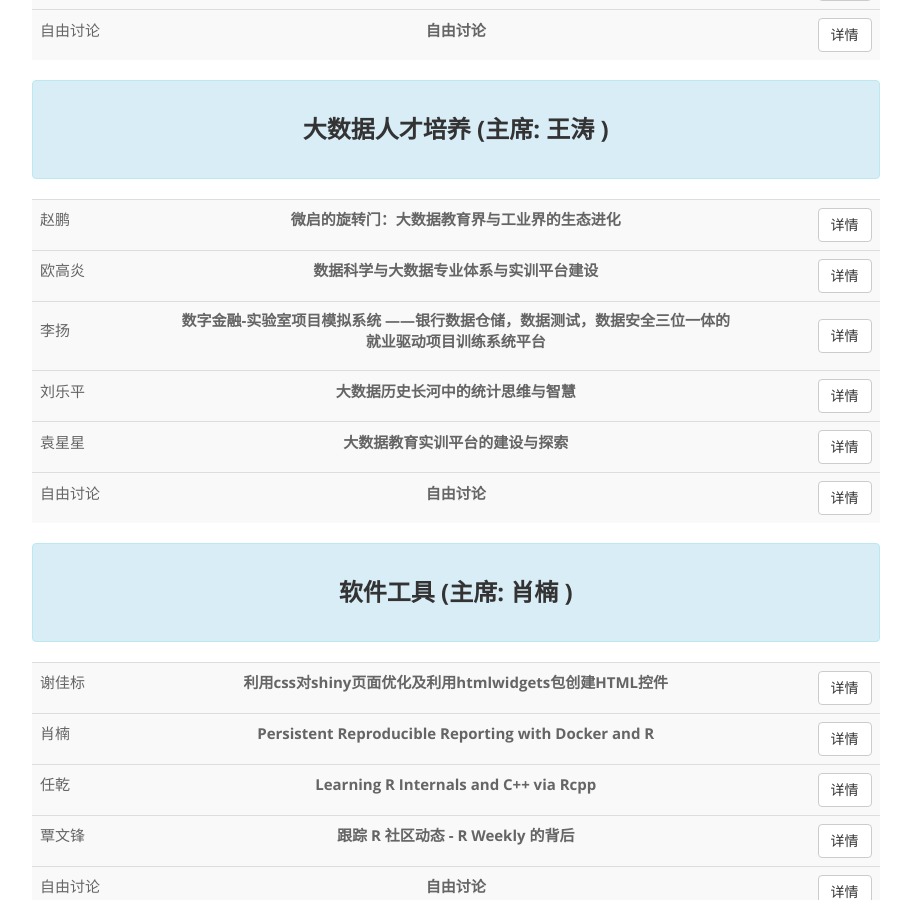
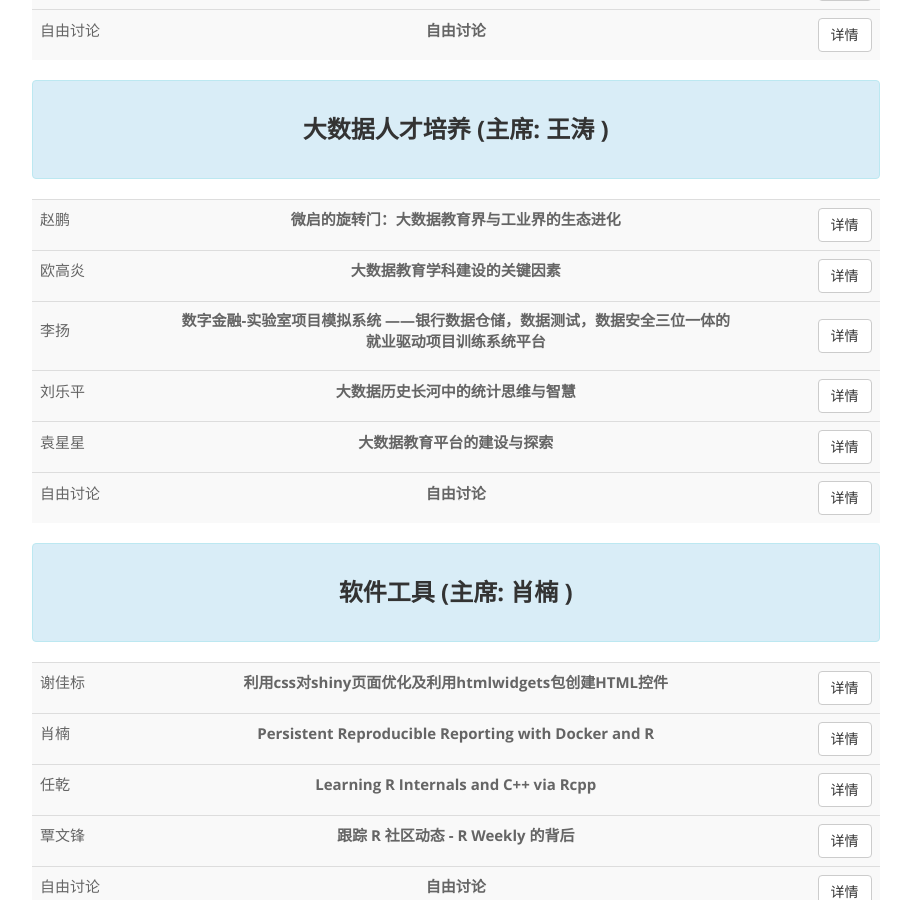
Before and after one commit to cosname/R-conference, a Jekyll site: the page built from bj2017/lectures.md, in a window 1280 px wide and 900 px high, scrolled down 7957 px. Shown: the whole window, without its empty margins (38-949 px from the left). Built offline with Jekyll 4.4.1, drawn with Linux system fonts in a browser that asks for light colours.

Commit message:
Update lectures.md

```diff
--- a/bj2017/lectures.md
+++ b/bj2017/lectures.md
@@ -1838,8 +1838,7 @@ location: bj
   <tr class="collapse" id="session-17-sub-1">
     <td colspan="3">
     <p><button type="button" class="btn btn-primary"><strong>摘要</strong></button> 大数据时代中，技术变革和人才稀缺成为两个核心话题。作为服务了数十万公司的移动互联网招聘平台，BOSS直聘积累了海量人才大数据，清楚地看到当下企业应用大数据技术，与人才断层下的几个困境。构建自我进化的生态系统，或许能够成为解决问题的一个方法。</p>
-    <p><button type="button" class="btn btn-info"><strong>演讲者</strong></button> 看准数据招聘集团创始人，资深人力资源和品牌营销专家。他创立于2013年12月的看准数据招聘集团旗下现拥有看准网、BOSS直聘和店长直聘三个子品牌，总服务用户数超过1亿。其中，于2014年7月上线的BOSS直聘，在全球首创求职者与招聘方的“在线直聊模式”，并通过大数据技术实现人才与岗位的精准推荐，已成为中国移动互联网招聘领域单款最大APP，截至2017年4月底，拥有注册求职者1950万，注册Boss 403万。赵鹏先生在人力资源科技领域有12年经验，曾担任智联招聘CEO，期间带领连续亏损13年的公司扭亏为盈。赵鹏先生是中国大学生志愿者西部支教计划的缔造者之一，服务于青年志愿者事业十年。赵鹏先生1994年毕业于北京大学法律系。
-</p>
+    <p><button type="button" class="btn btn-info"><strong>演讲者</strong></button> 看准数据招聘集团创始人，资深人力资源和品牌营销专家。他创立于2013年12月的看准数据招聘集团旗下现拥有看准网、BOSS直聘和店长直聘三个子品牌，总服务用户数超过1亿。其中，于2014年7月上线的BOSS直聘，在全球首创求职者与招聘方的“在线直聊模式”，并通过大数据技术实现人才与岗位的精准推荐，已成为中国移动互联网招聘领域单款最大APP，截至2017年4月底，拥有注册求职者1950万，注册Boss 403万。赵鹏先生在人力资源科技领域有12年经验，曾担任智联招聘CEO，期间带领连续亏损13年的公司扭亏为盈。赵鹏先生是中国大学生志愿者西部支教计划的缔造者之一，服务于青年志愿者事业十年。赵鹏先生1994年毕业于北京大学法律系。<br></p>
     </td>
   </tr>
 
@@ -1848,7 +1847,7 @@ location: bj
     <p>欧高炎</p>
     </td>
     <td class="col-md-8">
-    <p class="text-center"><strong>数据科学与大数据专业体系与实训平台建设</strong></p>
+    <p class="text-center"><strong>大数据教育学科建设的关键因素</strong></p>
     </td>
     <td class="col-md-2">
     <button type="button" class="btn btn-default pull-right" data-toggle="collapse" href="#session-17-sub-2">详情</button>
@@ -1902,7 +1901,7 @@ location: bj
     <p>袁星星</p>
     </td>
     <td class="col-md-8">
-    <p class="text-center"><strong>大数据教育实训平台的建设与探索</strong></p>
+    <p class="text-center"><strong>大数据教育平台的建设与探索</strong></p>
     </td>
     <td class="col-md-2">
     <button type="button" class="btn btn-default pull-right" data-toggle="collapse" href="#session-17-sub-5">详情</button>
```
